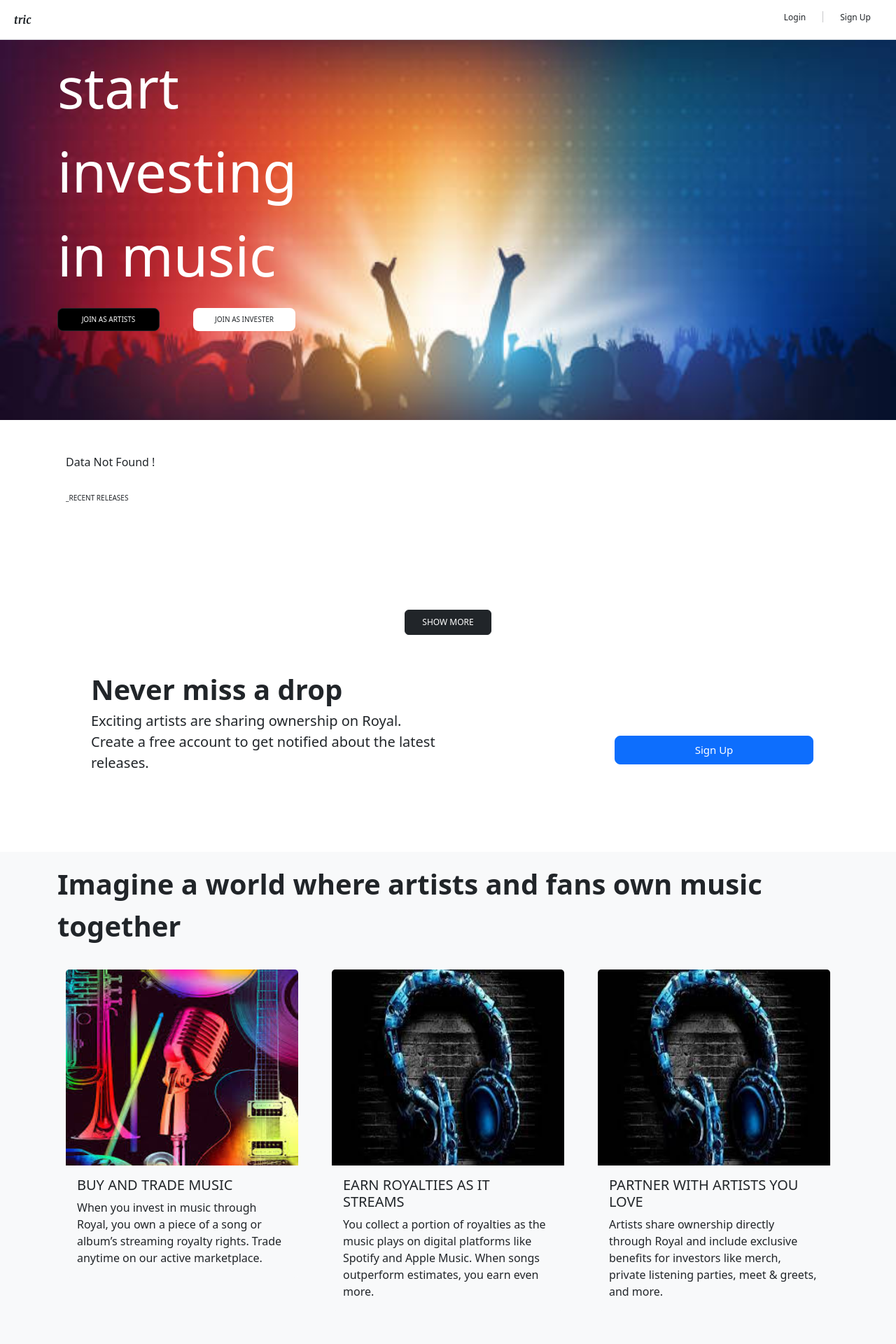
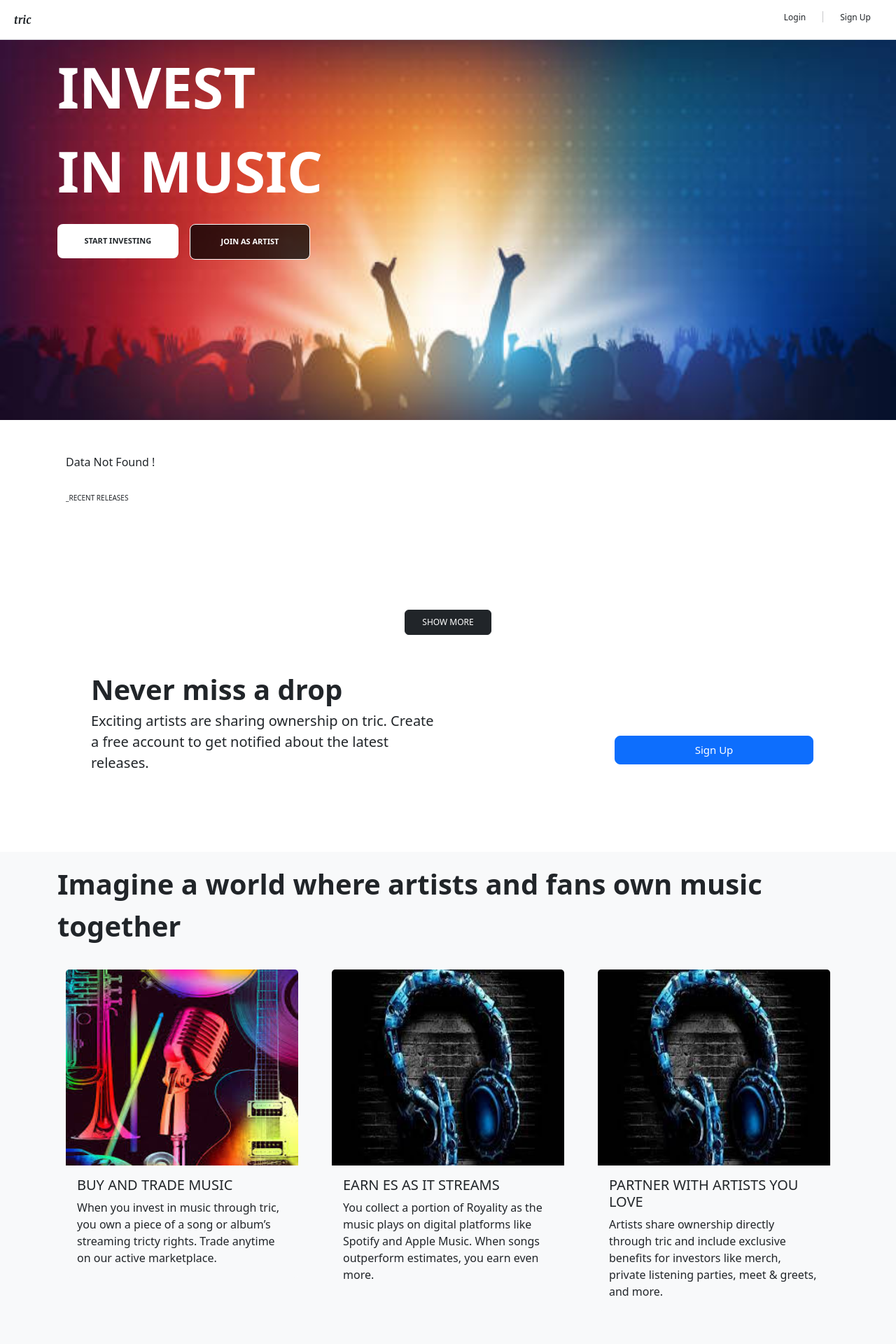
Before and after one commit to yusuf06061995/tric, a Django app: page / in a window 1280 px wide. Shown: the top 1920 px of the page at 70% size. Run offline with Django 4.2, Linux system fonts and the light colour scheme; data that the repository does not hold is empty; some libraries are stand-ins or nearby versions.

Commit message:
first commit

```diff
--- a/templates/index.html
+++ b/templates/index.html
@@ -2,12 +2,13 @@
 {% load static %}
 {% block content %}
 {% include 'navbar.html' %}
+
  <div class="container-xxl"style="background-image: url(../media/song-media/music2.jpg);background-size:cover;background-repeat:no-repeat; height:600px">
     <div class="container">
-   <div class="row py-5 row-cols-1 row-cols-sm-2 row-cols-md-3 gx-md-5 mb-5">
-    <div class="text-white text-start col-md-12 col-12 py-3"style="font-size:80px">start <br> investing <br> in music</div> <br>
-    <div class="col col-md-2 col-12 mb-4"><a href="{% url 'artist-signup' %}" class="btn btn-lg btn-dark bg-black w-100"style="font-size: 10px">JOIN AS ARTISTS</a></div>
-    <div class="col col-md-2 col-12"><a href="{% url 'signup' %}" class="btn btn-lg text-center bg-white w-100"style="font-size: 10px;">JOIN AS INVESTER</a></div>
+   <div class="row py-5 row-cols-1 row-cols-sm-2 row-cols-md-3 mb-5 gx-md-3">
+    <div class="text-white text-start col-md-12 col-12 py-3 fw-bold"style="font-size:80px ">INVEST <br> IN MUSIC</div> <br>
+    <div class="col col-md-3 col-sm-2 col-lg-2 col-12 px-2 mb-4"><a href="{% url 'signup' %}" class="btn btn-lg text-center bg-white w-100 outline-0 border-0 py-sm-3 py-3 fw-bold"style="font-size: 11px;">START INVESTING</a></div>
+    <div class="col col-md-3 col-sm-2 col-lg-2 col-12 mb-4 px-2"><a href="{% url 'artist-signup' %}" class="btn btn-lg btn-dark bg-black w-100  py-sm-3 py-3 border-1 border-white bg-opacity-75 fw-bold"style="font-size: 11px">JOIN AS ARTIST</a></div>
    </div>
  </div>
  </div>
@@ -59,18 +60,22 @@
       <div class="album">
         <div class="container">
           <p class="text-dark fw-thick py-3" style="font-size:10px">_RECENT RELEASES </p>
-           <div class="row row-cols-1 row-cols-sm-2 row-cols-md-3 gx-md-5 mb-5">
+           <div class="row row-cols-1 row-cols-sm-2 row-cols-md-3  mb-5">
             {% for recent in latest_song %}
+
             <div class="col gx-md-5 col-lg-4 col-12 gx-4 mb-5">
-              <div class="card shadow-sm card-shadow-hover border-0"id="card">
+              <div class="card shadow-sm card-shadow-hover border-0">
                 <a href="{% url 'editions' recent.slug  %}">
                 <img src="/media/{{recent.song_image}}" class="bd-placeholder-img card-img-top rounded-3 rounded-bottom-0" width="100%" height="325"></a>
                 <div class="card-body">
                   <div class="d-flex justify-content-between align-items-center">
                     <div class="">
                       <img src="/media/{{recent.song_image}}" alt="hh" class="rounded-circle" width="50" height="50">
-                      <small class="text-dark mt-2 ms-3 fw-bold">{{ recent.song_name }}</small>
-                      <p class="text-dark mt-2 ms-5 px-3"> Artist : {{ recent.artist_name }}</p>
+                      <small class="text-dark mt-2 ms-3 fw-bold">{{ recent.song_name }}</small> <br>
+                      <small class="text-dark mt-2 ms-3 ps-5"> Artist : {{ recent.artist_name }}</small>
+
+
+
                     </div>
                   </div>
                 </div>
@@ -81,7 +86,7 @@
         </div>
       </div>
     </div>
-  </div>
+
   <div class="justify-content-center d-flex mt-4 mb-5"> <button class="btn btn-dark text-center px-4 py-2"
       style="font-size:12px">SHOW MORE</button>
   </div>
@@ -90,7 +95,7 @@
       <div class="col col-md-6 col-6">
         <p class="ps-5 fs-5">
           <strong class="fs-1 ">Never miss a drop</strong><br>
-          Exciting artists are sharing ownership on Royal. Create a free account to get notified about the latest
+          Exciting artists are sharing ownership on tric. Create a free account to get notified about the latest
           releases.
         </p>
       </div>
@@ -112,7 +117,7 @@
                   width="100%" height="280">
                   <div class="card-body">
                     <h5>BUY AND TRADE MUSIC</h4>
-When you invest in music through Royal, you own a piece of a song or album’s streaming royalty rights. Trade anytime on our active marketplace.
+When you invest in music through tric, you own a piece of a song or album’s streaming tricty rights. Trade anytime on our active marketplace.
                   </div>
               </div>
             </div>
@@ -121,8 +126,8 @@ When you invest in music through Royal, you own a piece of a song or album’s s
                 <img src="../media/song-media/music.jpeg" class="bd-placeholder-img card-img-top top-rounded-4" width="100%"
                   height="280">
                   <div class="card-body">
-                   <h5>EARN ROYALTIES AS IT STREAMS</h5>
-                     You collect a portion of royalties as the music plays on digital platforms like Spotify and Apple Music. When songs outperform estimates, you earn even more.
+                   <h5>EARN ES AS IT STREAMS</h5>
+                     You collect a portion of Royality as the music plays on digital platforms like Spotify and Apple Music. When songs outperform estimates, you earn even more.
                  </div>
               </div>
             </div>
@@ -133,7 +138,7 @@ When you invest in music through Royal, you own a piece of a song or album’s s
                   <div class="card-body">
                    <h5>PARTNER WITH ARTISTS YOU LOVE</h5>
 
-                    Artists share ownership directly through Royal and include exclusive benefits for investors like merch, private listening parties, meet & greets, and more.
+                    Artists share ownership directly through tric and include exclusive benefits for investors like merch, private listening parties, meet & greets, and more.
                   </div>
               </div>
             </div>
@@ -155,7 +160,7 @@ When you invest in music through Royal, you own a piece of a song or album’s s
     </div>
   </div>
   </div>
-  <div class="container-xxl  bg-black gx-1 ">
+  <div class="container-xxl  bg-black gx-1">
     <div id="myCarousel" class="carousel slide mt-5" data-bs-ride="carousel">
         <div class="carousel-indicators justify-content-end text-dark">
           <button type="button" data-bs-target="#myCarousel" data-bs-slide-to="0" class="active" aria-label="Slide 1" aria-current="true"></button>
@@ -197,25 +202,27 @@ When you invest in music through Royal, you own a piece of a song or album’s s
   <div class="container-xxl"style="background: #111;">
   <div class="container">
   <div class="row">
-    <p class="col px-md-5 ms-md-5 col-md-10 col-12 text-white pt-5 ps-5"style="font-size:40px"> Have questions? We got you.</p>
-    <div class="col px-md-5 ms-md-5 col-md-10 col-12 ">
+    <p class="col px-md-3  col-md-10 col-12 text-light pt-5 ps-5 fw-bold"style="font-size:50px"> Have questions? We got you.</p>
+    <div class="col px-md-4 col-md-11 col-lg-11 col-12  ">
   <div class="accordion accordion-flush" id="accordionFlushExample">
     <div class="container">
     <div class="accordion-item text-white"style="background: #111;">
       <h2 class="accordion-header">
-        <button class="bi bi-plus-circle  w-100 border-0 collapsed text-end text-white shadow-none pt-5" type="button" data-bs-toggle="collapse" data-bs-target="#flush-collapseOne" aria-expanded="false" aria-controls="flush-collapseOne"style="background: #111;">
-        <p class="text-start pb-3 fs-5">Can i buy royalties on tric.</p>
+        <button class="w-100 border-0 collapsed text-start text-white shadow-none py-5 d-flex justify-content-between text-light" type="button" data-bs-toggle="collapse" data-bs-target="#flush-collapseOne" aria-expanded="false" aria-controls="flush-collapseOne"style="background: #111;">
+        Can i buy royality on tric.
+        <i class="bi bi-plus-circle text-end"></i>
         </button>
       </h2>
-      <div id="flush-collapseOne" class="accordion-collapse collapse " data-bs-parent="#accordionFlushExample">
-        <div class="accordion-body  text-white"style="background: #111;">
+      <div id="flush-collapseOne" class="accordion-collapse collapse"data-bs-parent="#accordionFlushExample">
+        <div class="accordion-body text-white"style="background: #111;">
           Placeholder content for this accordion, which is intended to demonstrate the  class. This is the first item's accordion body.</div>
       </div>
     </div>
     <div class="accordion-item">
       <h2 class="accordion-header">
-        <button class="bi bi-plus-circle w-100 border-0 collapsed  text-white shadow-none text-end pt-5" type="button" data-bs-toggle="collapse" data-bs-target="#flush-collapseTwo" aria-expanded="false" aria-controls="flush-collapseTwo"style="background: #111;">
-          <p class="text-start fs-4">What are the advantage to buy royalties on tric.</p>
+        <button class="w-100 border-0  collapsed  text-white shadow-none text-start  d-flex justify-content-between py-5" type="button" data-bs-toggle="collapse" data-bs-target="#flush-collapseTwo" aria-expanded="false" aria-controls="flush-collapseTwo"style="background: #111;">
+          What are the advantage to buy Royality on tric.
+          <i class="bi bi-plus-circle text-end"></i>
         </button>
       </h2>
       <div id="flush-collapseTwo" class="accordion-collapse collapse text-dark" data-bs-parent="#accordionFlushExample">
@@ -225,9 +232,9 @@ When you invest in music through Royal, you own a piece of a song or album’s s
     </div>
     <div class="accordion-item ">
       <h2 class="accordion-header ">
-        <button class="bi bi-plus-circle w-100 border-0 collapsed  text-white shadow-none pt-5  text-end" type="button" data-bs-toggle="collapse" data-bs-target="#flush-collapseThree" aria-expanded="false" aria-controls="flush-collapseThree"style="background: #111;">
-          <p class="text-start fs-4">What are the advantage to buy royalties on tric.</p>
-
+        <button class="w-100 border-0 collapsed  text-white shadow-none  text-start  py-5 d-flex justify-content-between " type="button" data-bs-toggle="collapse" data-bs-target="#flush-collapseThree" aria-expanded="false" aria-controls="flush-collapseThree"style="background: #111;">
+          What are the advantage to buy Royality on tric.
+          <i class="bi bi-plus-circle"></i>
         </button>
       </h2>
       <div id="flush-collapseThree" class="accordion-collapse collapse" data-bs-parent="#accordionFlushExample">
@@ -236,11 +243,13 @@ When you invest in music through Royal, you own a piece of a song or album’s s
     </div>
     <div class="accordion-item border-0"style="background: #111;">
       <h2 class="accordion-header">
-        <button class="bi bi-plus-circle w-100 border-0 collapsed text-white shadow-none py-5 text-end" type="button" data-bs-toggle="collapse" data-bs-target="#flush-collapseFour" aria-expanded="false" aria-controls="flush-collapseThree"style="background: #111;">
-          <p class="text-start fs-4">What are the advantage to buy royalties on tric.</p>
+        <button class="w-100 border-0 collapsed text-white shadow-none py-5 text-start  d-flex justify-content-between" type="button" data-bs-toggle="collapse" data-bs-target="#flush-collapseFour" aria-expanded="false" aria-controls="flush-collapseThree"style="background: #111;">
+          What are the advantage to buy Royality on tric.
+          <i class="bi bi-plus-circle"></i>
+
         </button>
       </h2>
-      <div id="flush-collapseFour" class="accordion-collapse collapse" data-bs-parent="#accordionFlushExample">
+      <div id="flush-collapseFour" class="accordion-collapse collapse pb-5" data-bs-parent="#accordionFlushExample">
         <div class="accordion-body  text-white"style="background: #111;">Placeholder content for this accordion, which is intended to demonstrate the  class. This is the third item's accordion body. Nothing more exciting happening here in terms of content, but just filling up the space to make it look, at least at first glance, a bit more representative of how this would look in a real-world application.</div>
       </div>
     </div>
@@ -250,5 +259,8 @@ When you invest in music through Royal, you own a piece of a song or album’s s
   </div>
   </div>
   </div>
+
+
+
 {% include "footer.html" %}
 {% endblock %}
--- a/templates/login.html
+++ b/templates/login.html
@@ -26,7 +26,7 @@
             </div>
 
             <div class="col-md-12 col-12">
-                <input type="text" name="username" class="form-control-lg outline-none bg-light border-0 fs-6 w-100"
+                <input type="text" name="username" class="form-control-lg outline-0 bg-light border-0 fs-6 w-100"
                     placeholder="Username" id="validationCustom03" required pattern="^[a-zA-Z0-9_]{3,15}$">
                 <div class="invalid-feedback" data-for="validationCustom03">
                     Please Enter Valid Username (3 to 15 characters, only letters, numbers, and underscores)
@@ -34,7 +34,7 @@
             </div>
 
             <div class="col-md-12">
-                <input type="password" name="password" class="form-control-lg bg-light border-0 fs-6 w-100 mt-3"
+                <input type="password" name="password" class="form-control-lg bg-light border-0 fs-6 w-100 mt-3 outline-0"
                     placeholder="Password" id="validationCustom04" required
                     pattern="^(?=.*[a-z])(?=.*[A-Z])(?=.*\d)(?=.*[@$!%*?&])[A-Za-z\d@$!%*?&]{8,}$">
                 <div class="invalid-feedback" data-for="validationCustom04">
```
Also changed, not shown: templates/song-dashboard.html (+32 -12 lines), templates/song-item.html (+9 -9 lines), media/song-media/images_ydAgmYI.jpeg (added), media/song-media/istockphoto-1412950304-1024x1024_1sZZhY6.jpg (added), media/song-media/istockphoto-1455516783-1024x1024.jpg (added), media/song-media/istockphoto-477729897-1024x1024_78inaaH.jpg (added), media/song-media/istockphoto-477729945-612x612_QbxODTe.jpg (added), songtrade/views.py (line endings or trailing spaces).
